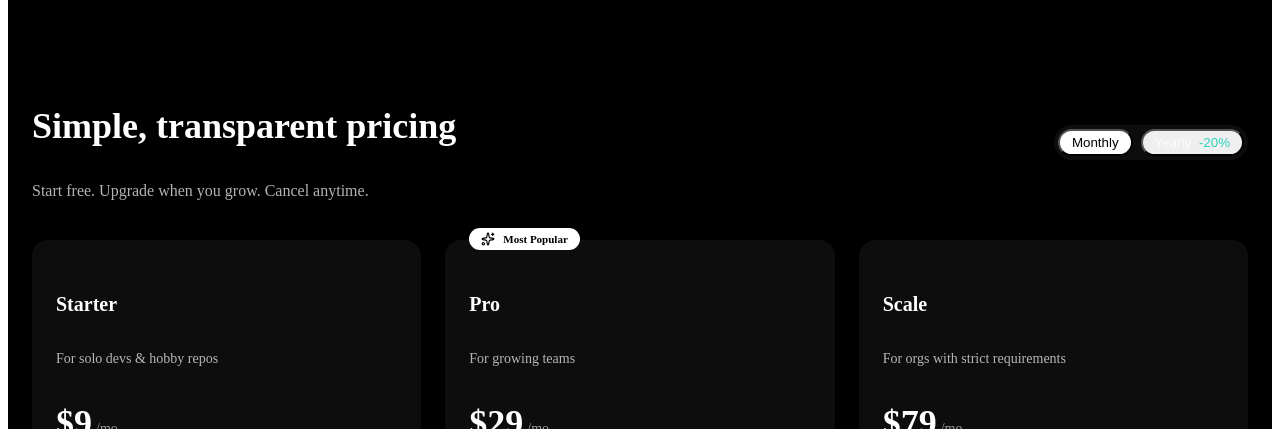
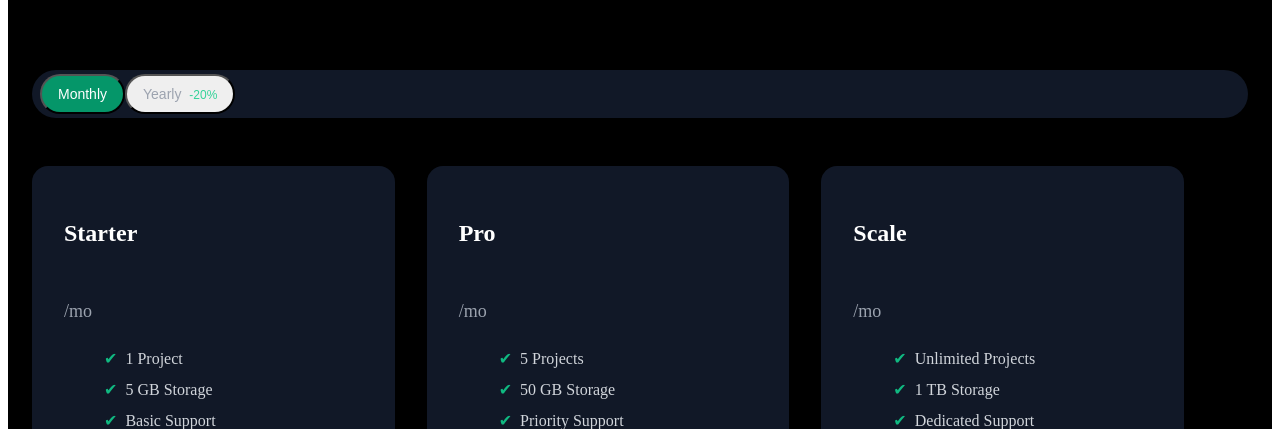
Before and after one commit to mah12-ops/code_narrator_ai, a React (Vite) app in the folder client/: page / in a window 1280 px wide. Shown: the part 2371-2800 px from the top of the page. Built offline with nearby package versions, Linux system fonts and the light colour scheme.

Commit message:
update landing page

```diff
--- a/client/package.json
+++ b/client/package.json
@@ -13,6 +13,7 @@
     "autoprefixer": "^10.4.21",
     "axios": "^1.11.0",
     "framer-motion": "^12.23.12",
+    "lucide-react": "^0.540.0",
     "postcss": "^8.5.6",
     "react": "^19.1.0",
     "react-calendly": "^4.4.0",
--- a/client/src/components/LandingPage.tsx
+++ b/client/src/components/LandingPage.tsx
@@ -6,16 +6,48 @@ import { Check, Sparkles, ArrowRight, Play, Github, ShieldCheck, Zap, Wand2, Sta
 // Tailwind + Framer Motion + Lucide Icons
 // Assumes Tailwind is configured. Uses only black background variants with subtle grays.
 // Accessible, responsive, animated, and polished.
+type BillingCycle = "monthly" | "yearly";
+type Plan = "starter" | "pro" | "scale";
+
+const prices = {
+  monthly: {
+    starter: 9,
+    pro: 29,
+    scale: 79,
+  },
+  yearly: {
+    starter: 7,
+    pro: 24,
+    scale: 64,
+  },
+} as const;
+
+function getPrice(billingCycle: BillingCycle, plan: Plan) {
+  return prices[billingCycle][plan];
+}
 
 export default function LandingPage() {
-  const [billing, setBilling] = useState("monthly"); // 'monthly' | 'yearly'
+  const [billingCycle, setBillingCycle] = useState("monthly"); // 'monthly' | 'yearly'
   const [openFaq, setOpenFaq] = useState<number | null>(0);
 
-  const prices = {
-    monthly: { starter: 9, pro: 29, scale: 79 },
-    yearly: { starter: 7, pro: 24, scale: 64 },
-  } as const;
 
+   const plans: { name: string; key: Plan; features: string[] }[] = [
+    {
+      name: "Starter",
+      key: "starter",
+      features: ["1 Project", "5 GB Storage", "Basic Support"],
+    },
+    {
+      name: "Pro",
+      key: "pro",
+      features: ["5 Projects", "50 GB Storage", "Priority Support"],
+    },
+    {
+      name: "Scale",
+      key: "scale",
+      features: ["Unlimited Projects", "1 TB Storage", "Dedicated Support"],
+    },
+  ];
   const features = [
     { icon: <Wand2 className="w-5 h-5" />, title: "Explain & Narrate", desc: "Turn complex functions into clean, human-friendly explanations." },
     { icon: <TerminalSquare className="w-5 h-5" />, title: "Refactor Safely", desc: "Automated PRs that pass tests and respect your style guides." },
@@ -37,7 +69,7 @@ export default function LandingPage() {
   return (
     <div className="relative min-h-screen bg-black text-white antialiased overflow-x-hidden">
       {/* Skip link */}
-      <a href="#main" className="sr-only focus:not-sr-only focus:fixed focus:top-3 focus:left-3 bg-white text-black px-3 py-2 rounded-md">Skip to content</a>
+      <a href="#main" className="sr-only focus:not-sr-only focus:fixed focus:top-3 focus:left-3 bg-white text-white px-3 py-2 rounded-md">Skip to content</a>
 
       {/* Ambient gradient glows */}
       <div aria-hidden className="pointer-events-none absolute -top-40 -left-40 h-[36rem] w-[36rem] rounded-full blur-3xl opacity-40 bg-[radial-gradient(circle_at_center,rgba(20,184,166,0.18),transparent_60%)]" />
@@ -52,17 +84,17 @@ export default function LandingPage() {
             </div>
             <span className="text-xl font-semibold tracking-tight">CodeNarrator</span>
           </div>
-          <ul className="hidden md:flex items-center gap-8 text-sm text-white/70">
-            <li><a className="hover:text-white transition" href="#features">Features</a></li>
-            <li><a className="hover:text-white transition" href="#pricing">Pricing</a></li>
-            <li><a className="hover:text-white transition" href="#faq">FAQ</a></li>
-            <li><a className="hover:text-white transition" href="#cta">Get Started</a></li>
+          <ul className="hidden list-none md:flex items-center gap-8 text-sm ">
+            <li><a className="hover:text-white no-underline text-purple-500 transition " href="#features">Features</a></li>
+            <li><a className="hover:text-white no-underline text-purple-500 transition" href="#pricing">Pricing</a></li>
+            <li><a className="hover:text-white no-underline text-purple-500 transition" href="#faq">FAQ</a></li>
+            <li><a className="hover:text-white no-underline text-purple-500 transition" href="#cta">Get Started</a></li>
           </ul>
           <div className="flex items-center gap-3">
-            <a href="https://github.com" target="_blank" rel="noreferrer" className="inline-flex items-center gap-2 rounded-lg border border-white/10 px-3 py-2 text-sm hover:bg-white/5 transition">
+            <a href="https://github.com" target="_blank" rel="noreferrer" className="inline-flex items-center gap-2 rounded-lg border border-white/10 px-3 py-2 text-white no-underline text-sm hover:bg-white/5 transition">
               <Github className="h-4 w-4" /> Star
             </a>
-            <a href="/dashboard" className="group inline-flex items-center gap-2 rounded-lg bg-white text-black px-4 py-2 text-sm font-semibold hover:bg-white/90 transition">
+            <a href="/dashboard" className="group no-underline inline-flex items-center gap-2 rounded-lg bg-purple-300 text-black px-4 py-2 text-sm font-semibold hover:bg-white/90 transition">
               Launch App <ArrowRight className="h-4 w-4 transition -translate-x-0 group-hover:translate-x-0.5" />
             </a>
           </div>
@@ -77,16 +109,17 @@ export default function LandingPage() {
               <Sparkles className="h-3.5 w-3.5" /> New: Repo-wide Narration & PR Explains
             </div>
             <h1 className="mt-6 text-4xl md:text-6xl font-extrabold tracking-tight leading-[1.05]">
-              Explain, Refactor & <span className="text-teal-400">Elevate</span> Your Code — Instantly
+              Explain, Refactor & <span className="text-purple-400
+              ">Elevate</span> Your Code — Instantly
             </h1>
             <p className="mx-auto mt-5 max-w-2xl text-base md:text-lg text-white/70">
               CodeNarrator is your AI assistant that transforms complex code into clear prose, proposes safe refactors, and documents your repo with confidence.
             </p>
             <div className="mt-8 flex flex-col sm:flex-row items-center justify-center gap-3">
-              <a href="/dashboard" className="group inline-flex items-center justify-center gap-2 rounded-xl bg-white text-black px-5 py-3 text-sm md:text-base font-semibold hover:bg-white/90 transition shadow-[0_0_0_2px_rgba(255,255,255,0.1)]">
+              <a href="/dashboard" className="group no-underline inline-flex items-center justify-center gap-2 rounded-xl bg-white text-black px-5 py-3 text-sm md:text-base font-semibold hover:bg-white/90 transition shadow-[0_0_0_2px_rgba(255,255,255,0.1)]">
                 Try it Free <Play className="h-4 w-4" />
               </a>
-              <a href="#demo" className="inline-flex items-center justify-center gap-2 rounded-xl border border-white/15 bg-white/5 px-5 py-3 text-sm md:text-base hover:bg-white/10 transition">
+              <a href="#demo" className="inline-flex items-center justify-center gap-2 rounded-xl border no-underline border-white/15 bg-white/10 text-purple-500 px-5 py-3 text-sm md:text-base hover:bg-white/10 transition">
                 Watch Demo
               </a>
             </div>
@@ -148,8 +181,8 @@ export function canUserAccess(user, resource) {
                     ))}
                   </ul>
                   <div className="mt-2 flex gap-3">
-                    <a href="/dashboard" className="inline-flex items-center gap-2 rounded-lg bg-white text-black px-4 py-2 text-sm font-semibold hover:bg-white/90 transition">Open Playground <ArrowRight className="h-4 w-4" /></a>
-                    <a href="#pricing" className="inline-flex items-center gap-2 rounded-lg border border-white/15 bg-white/5 px-4 py-2 text-sm hover:bg-white/10 transition">See Pricing</a>
+                    <a href="/dashboard" className="inline-flex items-center gap-2 rounded-lg bg-white text-black px-4 py-2 text-sm font-semibold hover:bg-white/90 no-underline transition">Open Playground <ArrowRight className="h-4 w-4" /></a>
+                    <a href="#pricing" className="inline-flex items-center gap-2 rounded-lg border border-white/15 bg-white/5 px-4 py-2 text-sm hover:bg-white/10 no-underline text-purple-500 transition">See Pricing</a>
                   </div>
                 </div>
               </div>
@@ -201,44 +234,57 @@ export function canUserAccess(user, resource) {
 
         {/* PRICING */}
         <section id="pricing" className="mx-auto max-w-7xl px-6 py-16 md:py-24">
-          <div className="mb-6 flex items-center justify-between gap-4">
-            <div>
-              <h3 className="text-3xl md:text-4xl font-bold">Simple, transparent pricing</h3>
-              <p className="mt-2 text-white/70">Start free. Upgrade when you grow. Cancel anytime.</p>
-            </div>
-            <div className="inline-flex items-center gap-2 rounded-full border border-white/10 bg-white/5 p-1 text-xs">
-              <button onClick={() => setBilling("monthly")} className={`px-3 py-1 rounded-full ${billing === "monthly" ? "bg-white text-black" : "text-white/80"}`}>Monthly</button>
-              <button onClick={() => setBilling("yearly")} className={`px-3 py-1 rounded-full ${billing === "yearly" ? "bg-white text-black" : "text-white/80"}`}>Yearly <span className="ml-1 text-teal-400">-20%</span></button>
-            </div>
+           <div className="flex items-center bg-gray-900 rounded-full px-2 py-1 mb-12">
+        <button
+          className={`px-4 py-2 rounded-full text-sm transition ${
+            billingCycle === "monthly"
+              ? "bg-emerald-600 text-white"
+              : "text-gray-400 hover:text-white"
+          }`}
+          onClick={() => setBillingCycle("monthly")}
+        >
+          Monthly
+        </button>
+        <button
+          className={`px-4 py-2 rounded-full text-sm transition ${
+            billingCycle === "yearly"
+              ? "bg-emerald-600 text-white"
+              : "text-gray-400 hover:text-white"
+          }`}
+          onClick={() => setBillingCycle("yearly")}
+        >
+          Yearly <span className="ml-1 text-xs text-emerald-400">-20%</span>
+        </button>
+      </div>
+
+      {/* Pricing Cards */}
+      <div className="grid grid-cols-1 md:grid-cols-3 gap-8 max-w-6xl w-full">
+        {plans.map((plan) => (
+          <div
+            key={plan.key}
+            className="bg-gray-900 rounded-2xl p-8 shadow-lg border border-gray-800 hover:border-emerald-600 transition"
+          >
+            <h2 className="text-2xl font-semibold mb-4">{plan.name}</h2>
+            <p className="text-4xl font-bold mb-6">
+              {/* ${getPrice(billingCycle, plan.key)} */}
+              <span className="text-gray-400 text-lg font-normal">
+                /{billingCycle === "monthly" ? "mo" : "yr"}
+              </span>
+            </p>
+            <ul className="space-y-3 mb-8 text-gray-300">
+              {plan.features.map((feature, i) => (
+                <li key={i} className="flex items-center gap-2">
+                  <span className="text-emerald-500">✔</span> {feature}
+                </li>
+              ))}
+            </ul>
+            <button className="w-full bg-emerald-600 hover:bg-emerald-700 text-white py-3 rounded-xl font-medium transition">
+              Get Started
+            </button>
           </div>
+        ))}
+      </div>
 
-          <div className="grid md:grid-cols-3 gap-6">
-            {[
-              { name: "Starter", price: prices[billing].starter, tagline: "For solo devs & hobby repos", cta: "Start Free", popular: false, perks: ["Unlimited explains", "10 PR suggestions/mo", "Community support"] },
-              { name: "Pro", price: prices[billing].pro, tagline: "For growing teams", cta: "Upgrade to Pro", popular: true, perks: ["Everything in Starter", "Unlimited PR suggestions", "Private model routing", "Email support"] },
-              { name: "Scale", price: prices[billing].scale, tagline: "For orgs with strict requirements", cta: "Contact Sales", popular: false, perks: ["SSO/SAML", "On-prem / VPC", "Dedicated support", "Custom SLAs"] },
-            ].map((tier) => (
-              <motion.div key={tier.name} initial={{ opacity: 0, y: 12 }} whileInView={{ opacity: 1, y: 0 }} viewport={{ once: true }} className={`relative rounded-2xl border ${tier.popular ? "border-white/20" : "border-white/10"} bg-white/5 p-6 flex flex-col`}>
-                {tier.popular && (
-                  <span className="absolute -top-3 left-6 inline-flex items-center gap-2 rounded-full bg-white text-black px-3 py-1 text-[11px] font-semibold"><Sparkles className="h-3.5 w-3.5"/> Most Popular</span>
-                )}
-                <h4 className="text-xl font-semibold">{tier.name}</h4>
-                <p className="mt-1 text-sm text-white/70">{tier.tagline}</p>
-                <div className="mt-5 flex items-end gap-1">
-                  <span className="text-4xl font-extrabold">${tier.price}</span>
-                  <span className="mb-1 text-sm text-white/60">/mo</span>
-                </div>
-                <ul className="mt-5 grid gap-2 text-sm">
-                  {tier.perks.map((p) => (
-                    <li key={p} className="flex items-start gap-2"><Check className="mt-0.5 h-4 w-4 text-teal-400"/> <span className="text-white/80">{p}</span></li>
-                  ))}
-                </ul>
-                <a href={tier.name === "Scale" ? "/contact" : "/dashboard"} className={`mt-6 inline-flex items-center justify-center gap-2 rounded-lg px-4 py-2 text-sm font-semibold transition ${tier.popular ? "bg-white text-black hover:bg-white/90" : "border border-white/15 bg-white/5 hover:bg-white/10"}`}>
-                  {tier.cta} <ArrowRight className="h-4 w-4"/>
-                </a>
-              </motion.div>
-            ))}
-          </div>
         </section>
 
         {/* TESTIMONIALS */}
@@ -262,9 +308,9 @@ export function canUserAccess(user, resource) {
         {/* FAQ */}
         <section id="faq" className="mx-auto max-w-5xl px-6 py-16 md:py-24">
           <h3 className="text-3xl font-bold text-center">Frequently asked questions</h3>
-          <div className="mt-8 divide-y divide-white/10 border border-white/10 rounded-2xl overflow-hidden">
+          <div className="mt-8 divide-y divide-purple-300 border border-white/10 rounded-2xl overflow-hidden">
             {faqs.map((f, idx) => (
-              <div key={f.q} className="bg-white/5">
+              <div key={f.q} className="bg-purple-300">
                 <button onClick={() => setOpenFaq(openFaq === idx ? null : idx)} className="w-full flex items-center justify-between px-5 py-4 text-left">
                   <span className="font-medium">{f.q}</span>
                   <AnimatePresence initial={false}>
@@ -296,8 +342,8 @@ export function canUserAccess(user, resource) {
                 <h3 className="text-3xl md:text-4xl font-bold">Ready to narrate your codebase?</h3>
                 <p className="mt-3 text-white/80">Spin up CodeNarrator, connect your repos, and let AI generate explains, PR summaries and docs — without changing your workflow.</p>
                 <div className="mt-6 flex flex-wrap gap-3">
-                  <a href="/dashboard" className="inline-flex items-center gap-2 rounded-xl bg-white text-black px-5 py-3 text-sm font-semibold hover:bg-white/90 transition">Start Free <Rocket className="h-4 w-4"/></a>
-                  <a href="/contact" className="inline-flex items-center gap-2 rounded-xl border border-white/15 bg-white/5 px-5 py-3 text-sm hover:bg-white/10 transition">Talk to Sales</a>
+                  <a href="/dashboard" className="inline-flex items-center gap-2 rounded-xl bg-white text-black px-5 py-3 text-sm font-semibold hover:bg-white/90 no-underline transition">Start Free <Rocket className="h-4 w-4"/></a>
+                  <a href="/contact" className="inline-flex items-center gap-2 rounded-xl border border-white/15 bg-white/5 px-5 py-3 text-sm hover:bg-white/10 no-underline text-purple-500 transition">Talk to Sales</a>
                 </div>
               </div>
               <div className="md:justify-self-end">
@@ -325,10 +371,10 @@ export function canUserAccess(user, resource) {
               <Stars className="h-4 w-4" />
               <span>© {new Date().getFullYear()} CodeNarrator — Built with ❤ by Mercy</span>
             </div>
-            <div className="flex items-center gap-6">
-              <a className="hover:text-white" href="#">Terms</a>
-              <a className="hover:text-white" href="#">Privacy</a>
-              <a className="hover:text-white" href="#">Security</a>
+            <div className="flex items-center  gap-6">
+              <a className="hover:text-white text-purple-500 no-underline " href="#">Terms</a>
+              <a className="hover:text-white text-purple-500 no-underline " href="#">Privacy</a>
+              <a className="hover:text-white text-purple-500 no-underline " href="#">Security</a>
             </div>
           </div>
         </div>
```
Also changed, not shown: 1 other file (tests, documents, lock files or other folders).
